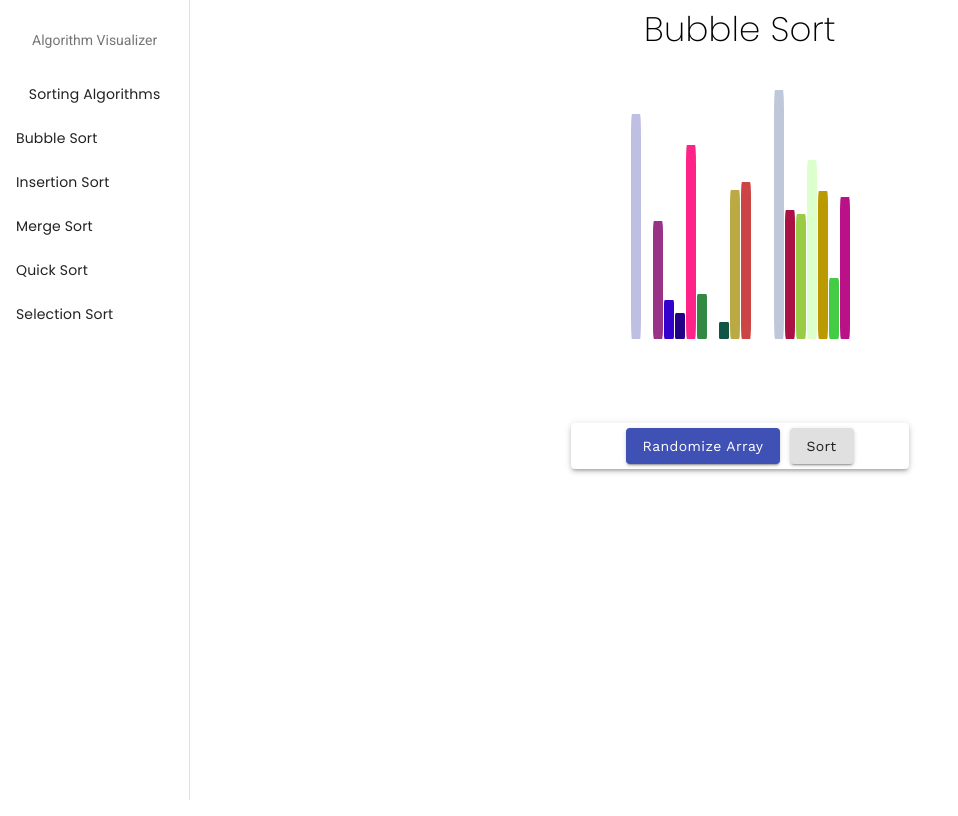
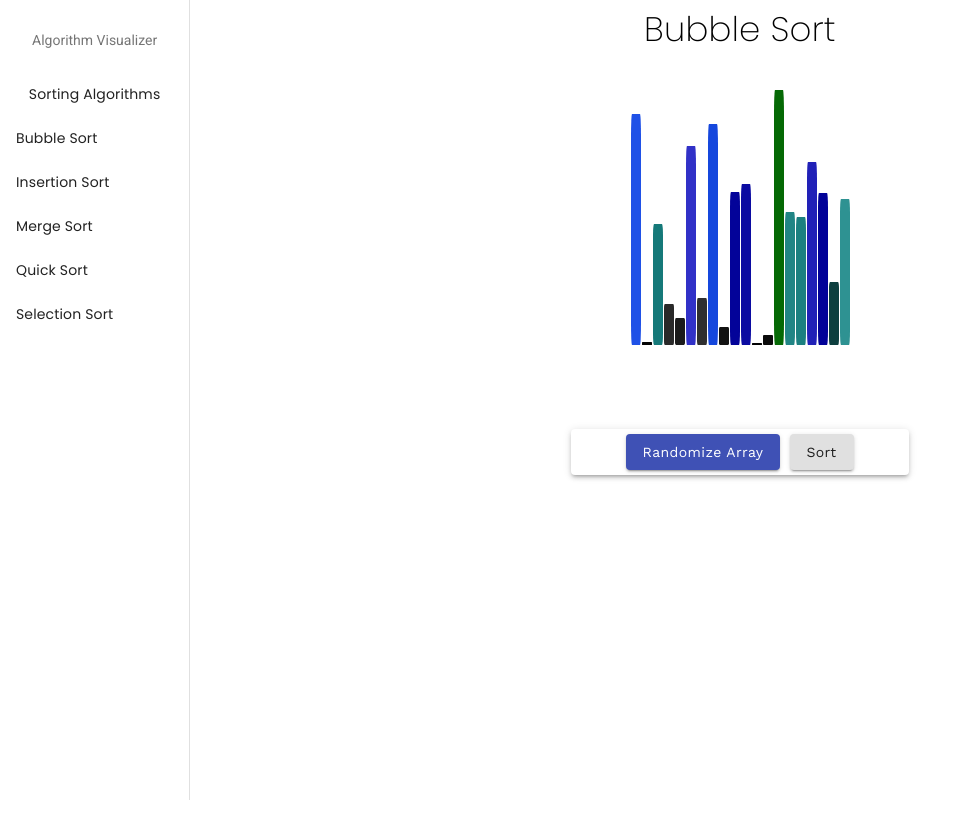
Before and after one commit to sahuashi/algorithm-visualizer, a React (Create React App) app: page / in a window 1280 px wide. Shown: the whole page, without its empty margins (0-958 px from the left). Built offline with nearby package versions, Linux system fonts and the light colour scheme; the HTML template or start-up script is replaced by a standard one.

Commit message:
Update color randomizer

```diff
--- a/src/components/Visualizer/Array/ElementBar.js
+++ b/src/components/Visualizer/Array/ElementBar.js
@@ -10,7 +10,11 @@ export default class ElementBar extends Component {
     }
 
     generateRandomColor = () => {
-        return '#' + Math.round(this.props.height * 20).toString(16);
+        var red = (this.props.height % 50) ;
+        var green = (this.props.height % 150) ;
+        var blue = (this.props.height % 250) ;
+        var color = `rgb(${red}, ${green}, ${blue})`;
+        return color;
     }
 
     render() {
--- a/src/helpers/Randomizer.js
+++ b/src/helpers/Randomizer.js
@@ -1,10 +1,11 @@
 const NUM_ELEMENTS = 20;
-const MAX_NUMBER = 250;
+const MIN_NUMBER = 1;
+const MAX_NUMBER = 255;
 
 const randomizeArray = () => {
     var array = [];
     for (let i = 0; i < NUM_ELEMENTS; i++) {
-        let number = Math.floor(Math.random() * MAX_NUMBER);
+        let number = Math.floor(Math.random() * (MAX_NUMBER - MIN_NUMBER + 1)) + MIN_NUMBER;
         array.push(number);
     }
     return array;
```
